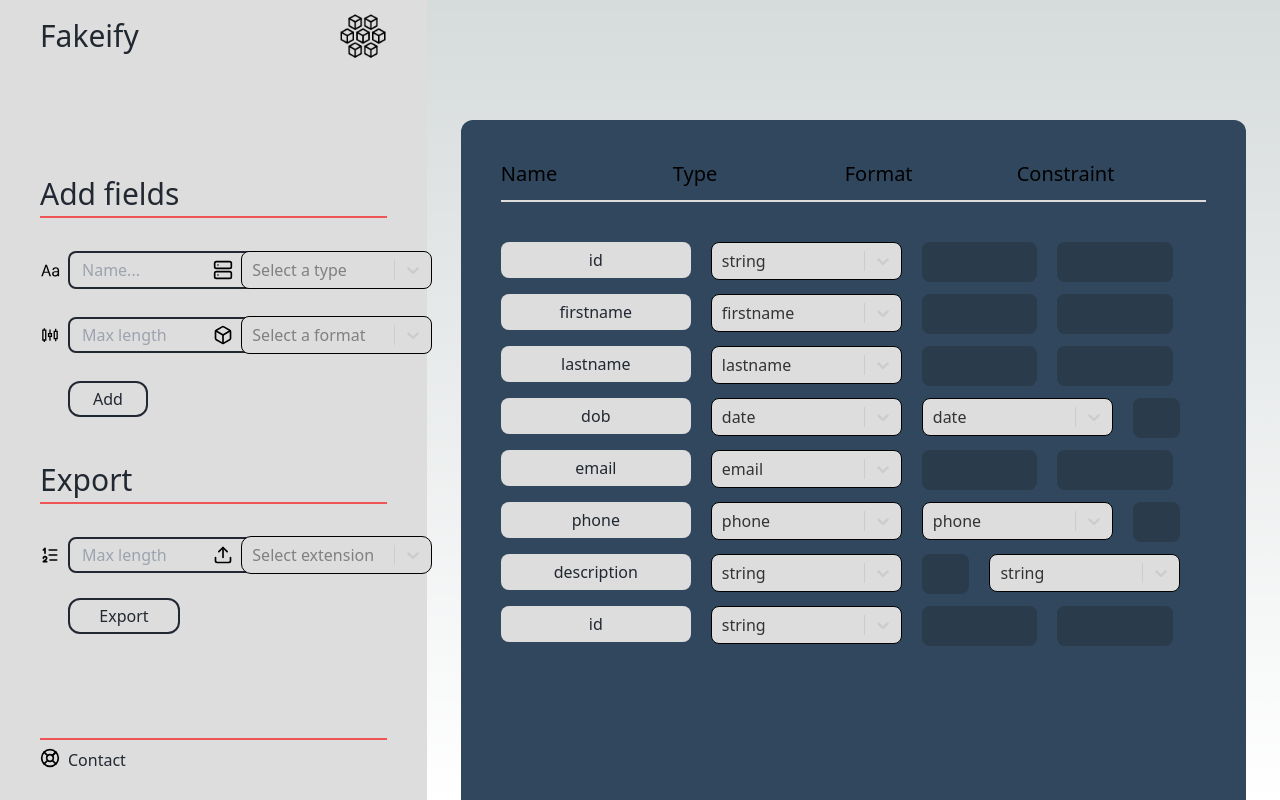
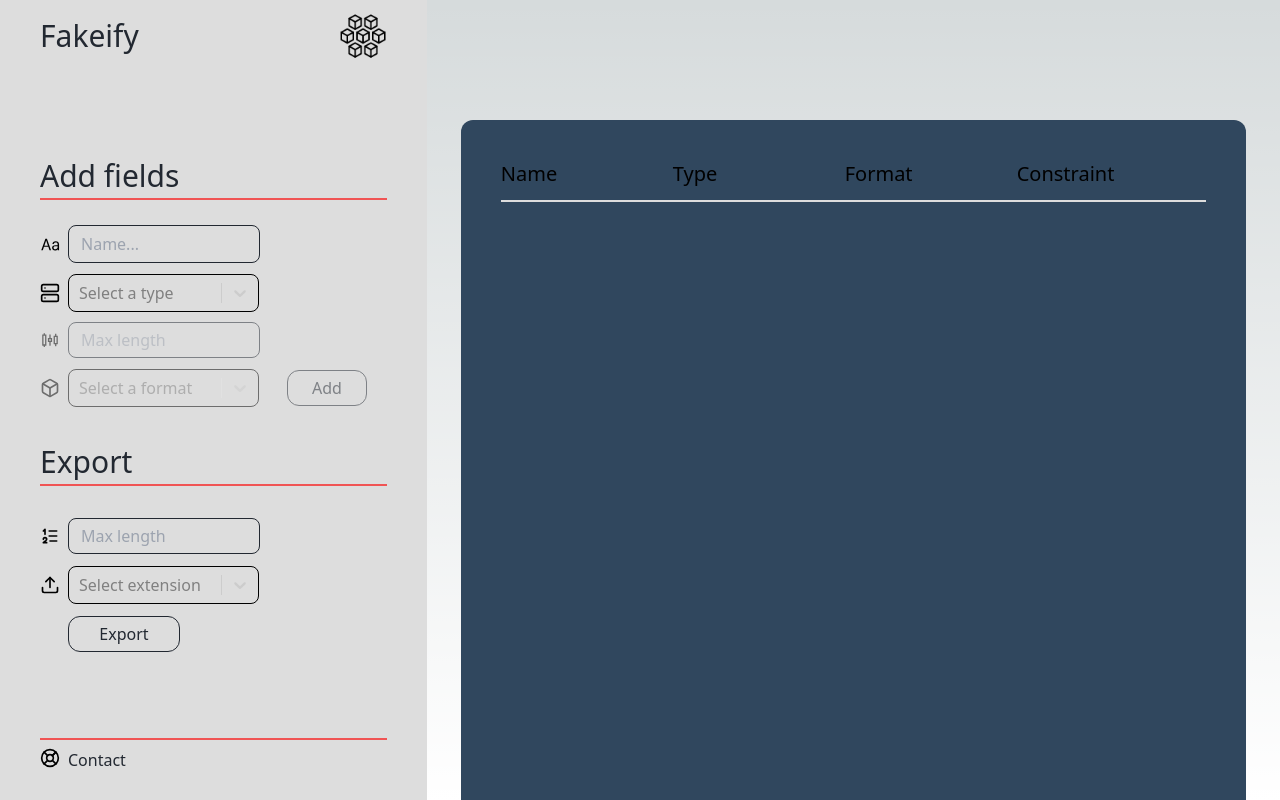
Before and after one commit to Ph-lo/Fakeify, a Next.js app in the folder app/: page / in a window 1280 px wide. Both pictures are taken after a click on the button "Get started!". Built offline with nearby package versions, Linux system fonts and the light colour scheme.

Commit message:
App: field state

```diff
--- a/app/components/DisplayFields.tsx
+++ b/app/components/DisplayFields.tsx
@@ -7,11 +7,10 @@ import Select from "react-select";
 import { MdDragIndicator } from "react-icons/md";
 
 interface FieldProps {
-  id: number;
   name: string;
-  type: string;
+  type: {value: string, label: string};
   maxLen?: number;
-  format?: string;
+  format?: {value: string, label: string};
 }
 
 interface Props {
@@ -66,7 +65,9 @@ const TYPES = [
 ];
 
 export const DisplayFields = ({ fields }: Props) => {
-  const [state, setState] = useState<any>([...fields]);
+  const [state, setState] = useState<any>(fields);
+  console.log(state)
+
   return (
     <motion.div
       animate={{ opacity: 1 }}
@@ -82,8 +83,8 @@ export const DisplayFields = ({ fields }: Props) => {
           <div className="w-20" />
         </header>
         <div className="mt-10">
-          {state?.map((row: any) => (
-            <FieldsRow row={row} />
+          {fields?.map((row: any, index: number) => (
+            <FieldsRow key={`field-${index}`} row={row} />
           ))}
         </div>
         {/* <DraggableList fields={fields} /> */}
@@ -97,17 +98,20 @@ const FieldsRow = ({ row }: any) => {
   return (
     <div className="flex my-3 px-10 space-x-5">
       <div className="w-full">
-        <input
+        <p className="bg-primary text-secondary rounded-lg h-9 text-center max-w-[190px]">{row?.name}</p>
+        {/* <input
           className="bg-primary text-secondary rounded-lg h-9 text-center max-w-[190px]"
           type="text"
           value={row?.name}
-        />
+        /> */}
       </div>
       <div className="w-full">
-        <Select
+        <p className="bg-primary text-secondary rounded-lg h-9 text-center max-w-[190px]">{row?.type?.label}</p>
+
+        {/* <Select
           placeholder="Select a type"
           options={TYPES}
-          value={{ label: row?.type, value: row?.type }}
+          value={row?.type}
           styles={{
             control: (base) => ({
               ...base,
@@ -124,58 +128,39 @@ const FieldsRow = ({ row }: any) => {
               },
             }),
           }}
-        />
+        /> */}
       </div>
       <div className="w-full">
         {row?.format ? (
-          <Select
-            placeholder="Select a type"
-            options={TYPES}
-            value={{ label: row?.type, value: row?.type }}
-            styles={{
-              control: (base) => ({
-                ...base,
-                color: "black",
-                borderColor: "black",
-                borderRadius: "8px",
-                backgroundColor: "#DDDDDD",
-                // This line disable the blue border
-                boxShadow: "none",
-                height: "15px",
-                width: "191px",
-                "&:hover": {
-                  borderColor: "black",
-                },
-              }),
-            }}
-          />
+          <p className="bg-primary text-secondary rounded-lg h-9 text-center max-w-[190px]">{row?.format?.label}</p>
+          // <Select
+          //   placeholder="Select a format"
+          //   options={TYPES}
+          //   value={row?.format}
+          //   styles={{
+          //     control: (base) => ({
+          //       ...base,
+          //       color: "black",
+          //       borderColor: "black",
+          //       borderRadius: "8px",
+          //       backgroundColor: "#DDDDDD",
+          //       // This line disable the blue border
+          //       boxShadow: "none",
+          //       height: "15px",
+          //       width: "191px",
+          //       "&:hover": {
+          //         borderColor: "black",
+          //       },
+          //     }),
+          //   }}
+          // />
         ) : (
           <div className="h-10 w-full max-w-[191px] bg-secondary rounded-lg opacity-40"></div>
         )}
       </div>
       <div className="w-full">
-        {row?.maxLen ? (
-          <Select
-            placeholder="Select a type"
-            options={TYPES}
-            value={{ label: row?.type, value: row?.type }}
-            styles={{
-              control: (base) => ({
-                ...base,
-                color: "black",
-                borderColor: "black",
-                borderRadius: "8px",
-                backgroundColor: "#DDDDDD",
-                // This line disable the blue border
-                boxShadow: "none",
-                height: "15px",
-                width: "191px",
-                "&:hover": {
-                  borderColor: "black",
-                },
-              }),
-            }}
-          />
+        {row?.maxLength ? (
+          <p className="bg-primary text-secondary rounded-lg h-9 text-center max-w-[190px]">{row?.maxLength}</p>
         ) : (
           <div className="h-10 w-full max-w-[191px] bg-secondary rounded-lg opacity-40"></div>
         )}
--- a/app/components/SideMenu.tsx
+++ b/app/components/SideMenu.tsx
@@ -8,7 +8,9 @@ import { AiOutlineSliders } from "react-icons/ai";
 import Select from "react-select";
 import Link from "next/link";
 
-export const SideMenu = ({ isHome, setIsHome }: any) => {
+export const SideMenu = ({ isHome, setIsHome, data, setData }: any) => {
+
+
   return (
     <motion.div
       //className=" bg-[#ACECA1] rounded-3xl"
@@ -53,7 +55,7 @@ export const SideMenu = ({ isHome, setIsHome }: any) => {
           </motion.div>
         ) : (
           <div className="h-[90%]">
-            <FormNav />
+            <FormNav data={data} setData={setData} />
           </div>
         )}
       </div>
@@ -61,10 +63,63 @@ export const SideMenu = ({ isHome, setIsHome }: any) => {
   );
 };
 
-const FormNav = ({}) => {
+const FormNav = ({data, setData}: any) => {
+  const [newField, setNewField] = useState<any>({});
   const options: { value: string; label: string }[] = [
     { label: "String", value: "string" },
   ];
+  const FORMATS = {
+    phone: [{value: "us", label: "US"}, {value: "uk", label: "UK"}, {value: "fr", label: "FR"}],
+    date: [{value: "DD/MM/YYYY", label: "DD/MM/YYYY"}, {value: "MM/DD/YYYY", label: "MM/DD/YYYY"}, {value: "MMM Do YYYY", label: "Jan 1st 2023"}, {value: "ddd Do MMM YYYY", label: "Mon 1st Jan 2023"}]
+  };
+  const TYPES: { value: string; label: string }[] = [
+    {value: "id", label: "id - int"},
+    {value: "stringId", label: "id - string"},
+    {value: "firstname", label: "Firstname"},
+    {value: "lastname", label: "Lastname"},
+    {value: "name", label: "Firstname - Lastname"},
+    {value: "phone", label: "Phone number"},
+    {value: "email", label: "Email"},
+    {value: "paragraph", label: "Paragraph"},
+    {value: "paragraphs", label: "Paragraphs"},
+    {value: "date", label: "Date"},
+    {value: "fullAddress", label: "Full address"},
+    {value: "postcode", label: "Postcode"},
+    {value: "street", label: "Street n° & name"},
+    {value: "country", label: "Country"},
+  ]
+  const hasLengthParam = ["id", "stringId", "paragraphs"];
+
+  const theme = (theme: any) => ({
+    ...theme,
+    borderRadius: 0,
+    colors: {
+      ...theme.colors,
+      primary25: '#DDDDDD',
+      primary: '#30475E',
+    },
+  });
+
+  const customStyle = {
+    control: (base: any) => ({
+      ...base,
+      borderColor: "black",
+      borderRadius: "8px",
+      backgroundColor: "#DDDDDD",
+      // This line disable the blue border
+      boxShadow: "none",
+      height: "15px",
+      width: "191px",
+      "&:hover": {
+        borderColor: "black",
+      },
+    }),
+    option: (provided: any, state: any) => ({
+      ...provided,
+      color: state?.isSelected ? "white" : "black"
+    })
+  };
+  console.log(newField)
   return (
     <motion.div
       animate={{ opacity: 1 }}
@@ -79,84 +134,78 @@ const FormNav = ({}) => {
           </h2>
           <div>
             <div className="h-48 flex flex-wrap w-full mt-5">
-              <div className="flex space-x-2 w-1/2 items-center">
+              <div className="flex space-x-2 mr-4 items-center">
                 <label htmlFor="name">
                   <BsType size={20} color={"black"} />
                 </label>
                 <input
-                  className="bg-primary w-48 h-[38px] border-2 pl-3 rounded-lg border-secondary"
+                  className="bg-primary w-48 h-[38px] border-1 text-black pl-3 rounded-lg border-secondary"
                   placeholder="Name..."
                   type="text"
                   name="name"
                   id="name"
+                  value={newField?.name ?? ''}
+                  onChange={(e) => setNewField({...newField, name: e?.target?.value})}
                 />
               </div>
-              <div className="flex space-x-2 w-1/2 items-center">
-                <label htmlFor="name">
+              <div className="flex space-x-2 items-center">
+                <label htmlFor="type">
                   <FiServer size={20} color={"black"} />
                 </label>
                 <Select
+                  id="type"
+                  name="type"
                   placeholder="Select a type"
-                  options={options}
-                  styles={{
-                    control: (base) => ({
-                      ...base,
-                      borderColor: "black",
-                      borderRadius: "8px",
-                      backgroundColor: "#DDDDDD",
-                      // This line disable the blue border
-                      boxShadow: "none",
-                      height: "15px",
-                      width: "191px",
-                      "&:hover": {
-                        borderColor: "black",
-                      },
-                    }),
-                  }}
+                  options={TYPES}
+                  theme={theme}
+                  styles={customStyle}
+                  value={newField?.type ?? ""}
+                  onChange={(e: any) => setNewField({...newField, type: e})}
                 />
               </div>
-              <div className="flex w-1/2 space-x-2 items-center">
+              <div className={`flex space-x-2 mr-4 items-center ${!hasLengthParam.includes(newField?.type?.value) && "opacity-50"}`}>
                 <label htmlFor="max">
                   <AiOutlineSliders size={20} color={"black"} />
                 </label>
                   <input
+                    disabled={hasLengthParam.includes(newField?.type?.value) ? false : true}
                     placeholder="Max length"
-                  className="bg-primary border-2 h-9 w-48 pl-3 rounded-lg border-secondary"
+                    className={`bg-primary border-1 h-9 w-48 pl-3 text-black rounded-lg border-secondary`}
                     type="number"
                     name="max"
                     id="max"
+                    value={newField?.maxLength ?? ''}
+                    onChange={(e: any) => setNewField({...newField, maxLength: e?.target?.value})}
                   />
               </div>
-              <div className="flex space-x-2 w-1/2 items-center">
-                <label htmlFor="name">
+              <div className={`flex space-x-2 items-center ${!(newField?.type?.value in FORMATS) && "opacity-50"}`}>
+                <label htmlFor="format">
                   <FiBox size={20} color={"black"} />
                 </label>
                 <Select
+                  isDisabled={!(newField?.type?.value in FORMATS)}
+                  name="format"
+                  id="format"
                   placeholder="Select a format"
-                  options={options}
-                  styles={{
-                    control: (base) => ({
-                      ...base,
-                      borderColor: "black",
-                      borderRadius: "8px",
-                      backgroundColor: "#DDDDDD",
-                      // This line disable the blue border
-                      boxShadow: "none",
-                      height: "15px",
-                      width: "191px",
-                      "&:hover": {
-                        borderColor: "black",
-                      },
-                    }),
-                  }}
+                  //@ts-ignore
+                  options={newField?.type?.value in FORMATS ? FORMATS[newField?.type?.value] : [{value: "", label: ""}]}
+                  theme={theme}
+                  styles={customStyle}
+                  value={newField?.format ?? ""}
+                  onChange={(e: any) => setNewField({...newField, format: e})}
                 />
               </div>
-              <div className="flex items-center">
+              <div className={`flex items-center ${(!newField?.name || newField?.name === "" || !newField?.type) && "opacity-50"}`}>
                 <input
-                  className="bg-primary ml-7 w-20 h-9 text-secondary border-2 rounded-xl border-secondary"
+                  disabled={(!newField?.name || newField?.name === "" || !newField?.type)}
+                  className="bg-primary ml-7 w-20 h-9 text-secondary border-1 rounded-xl border-secondary cursor-pointer"
                   type="submit"
                   name="submit"
                   value={"Add"}
+                  onClick={() => {
+                    setData([...data, newField]);
+                    setNewField({});
+                  }}
                 />
               </div>
             </div>
@@ -165,47 +214,34 @@ const FormNav = ({}) => {
             <h2 className="text-3xl text-secondary border-b-2 pb-1 border-appRed">
               Export
             </h2>
-            <div className=" flex flex-wrap w-full mt-8">
-              <div className="flex w-1/2 space-x-2 items-center">
+            <div className=" flex flex-wrap space-y-3 w-full mt-5">
+              <div className="flex space-x-2 mr-4 mt-3 items-center">
                 <label htmlFor="max">
                   <TbListNumbers size={20} color={"black"} />
                 </label>
                 <input
                   placeholder="Max length"
-                  className="bg-primary border-2 h-9 w-48 pl-3 rounded-lg border-secondary"
+                  className="bg-primary border-1 h-9 w-48 pl-3 rounded-lg border-secondary"
                   type="number"
                   name="max"
                   id="max"
                 />
               </div>
-              <div className="flex w-1/2 space-x-2 items-center">
+              <div className="flex space-x-2 items-center">
                 <label htmlFor="name">
                   <FiUpload size={20} color={"black"} />
                 </label>
                 <Select
                   placeholder="Select extension"
                   options={options}
-                  styles={{
-                    control: (base) => ({
-                      ...base,
-                      borderColor: "black",
-                      borderRadius: "10px",
-                      backgroundColor: "#DDDDDD",
-                      // This line disable the blue border
-                      boxShadow: "none",
-                      height: "15px",
-                      width: "191px",
-                      "&:hover": {
-                        borderColor: "black",
-                      },
-                    }),
-                  }}
+                  theme={theme}
+                  styles={customStyle}
                 />
               </div>
 
-              <div className="flex mt-6 items-center">
+              <div className="flex items-center">
                 <input
-                  className="bg-primary ml-7 w-28 h-9 text-secondary border-2 rounded-xl border-secondary"
+                  className="bg-primary ml-7 w-28 h-9 text-secondary border-1 rounded-xl border-secondary"
                   type="submit"
                   name="submit"
                   value={"Export"}
--- a/app/pages/FormPage.tsx
+++ b/app/pages/FormPage.tsx
@@ -1,7 +1,7 @@
 import { AnimatePresence, motion } from "framer-motion";
 import { DisplayFields } from "../components/DisplayFields";
 
-export const FormPage = ({ isHome, setIsHome }: any) => {
+export const FormPage = ({ isHome, setIsHome, data, setData }: any) => {
   const fakeData = [
     {
       id: 1,
@@ -63,7 +63,7 @@ export const FormPage = ({ isHome, setIsHome }: any) => {
             transition={{ duration: 0.3, delay: 0 }}
           >
             <div className="bg-appBlue rounded-t-xl h-full w-full">
-              <DisplayFields fields={fakeData} />
+              <DisplayFields fields={data} />
             </div>
           </motion.div>
         </AnimatePresence>
--- a/app/pages/_app.tsx
+++ b/app/pages/_app.tsx
@@ -7,14 +7,16 @@ import { AnimatePresence } from "framer-motion";
 
 export default function App({ Component, pageProps }: AppProps) {
   const [isHome, setIsHome] = useState<boolean>(true);
+  const [data, setData] = useState<any>([]);
+  console.log(data)
 
   return (
     <div className="flex h-full min-h-screen w-full relative">
       <AnimatePresence>
-        <SideMenu isHome={isHome} setIsHome={setIsHome} />
+        <SideMenu isHome={isHome} setIsHome={setIsHome} data={data} setData={setData} />
         {/* <Page isHome={isHome}> */}
 
-        <Component {...pageProps} isHome={isHome} setIsHome={setIsHome} />
+        <Component {...pageProps} isHome={isHome} setIsHome={setIsHome} data={data} setData={setData} />
         {/* </Page> */}
       </AnimatePresence>
     </div>
--- a/app/pages/index.tsx
+++ b/app/pages/index.tsx
@@ -8,14 +8,14 @@ import { FormPage } from "./FormPage";
 import Lottie from "react-lottie";
 import animationData from "../public/robot.json";
 
-export default function Home({ isHome, setIsHome }: any) {
+export default function Home({ isHome, setIsHome, data, setData }: any) {
   //console.log(setIsHome);
   return (
     <div className="w-full">
       {isHome ? (
         <HomeScreen setIsHome={setIsHome} />
       ) : (
-        <FormPage isHome={isHome} setIsHome={setIsHome} />
+        <FormPage isHome={isHome} setIsHome={setIsHome} data={data} setData={setData}/>
       )}
     </div>
   );
--- a/app/tailwind.config.js
+++ b/app/tailwind.config.js
@@ -5,6 +5,11 @@ module.exports = {
     "./components/**/*.{js,ts,jsx,tsx}",
   ],
   theme: {
+    borderWidth: {
+      '1': '1px',
+      '2': '2px',
+      '3': '3px'
+    },
     extend: {
       colors: {
         primary: "#DDDDDD",
```
Also changed, not shown: app/styles/globals.css (line endings or trailing spaces). Lines whose indentation alone changed are shown as unchanged.
